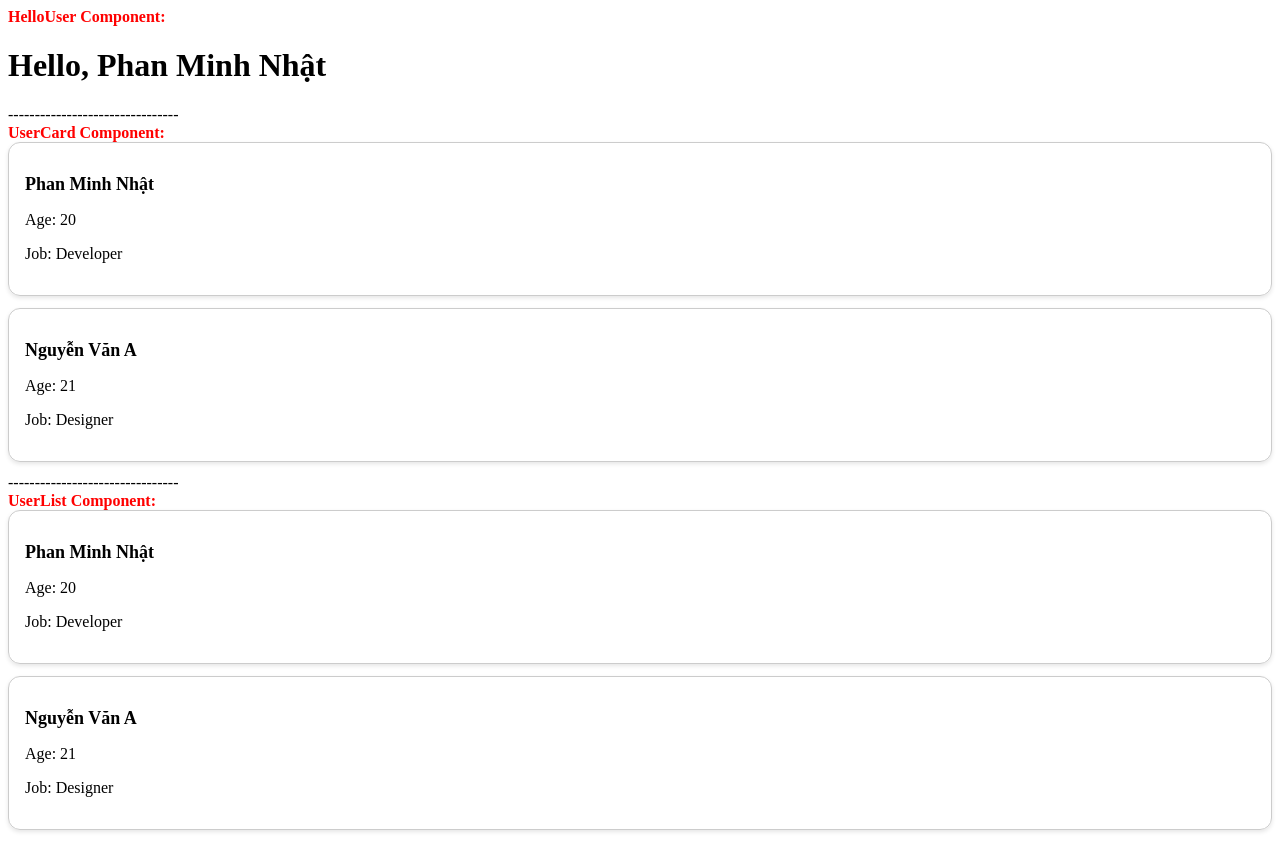
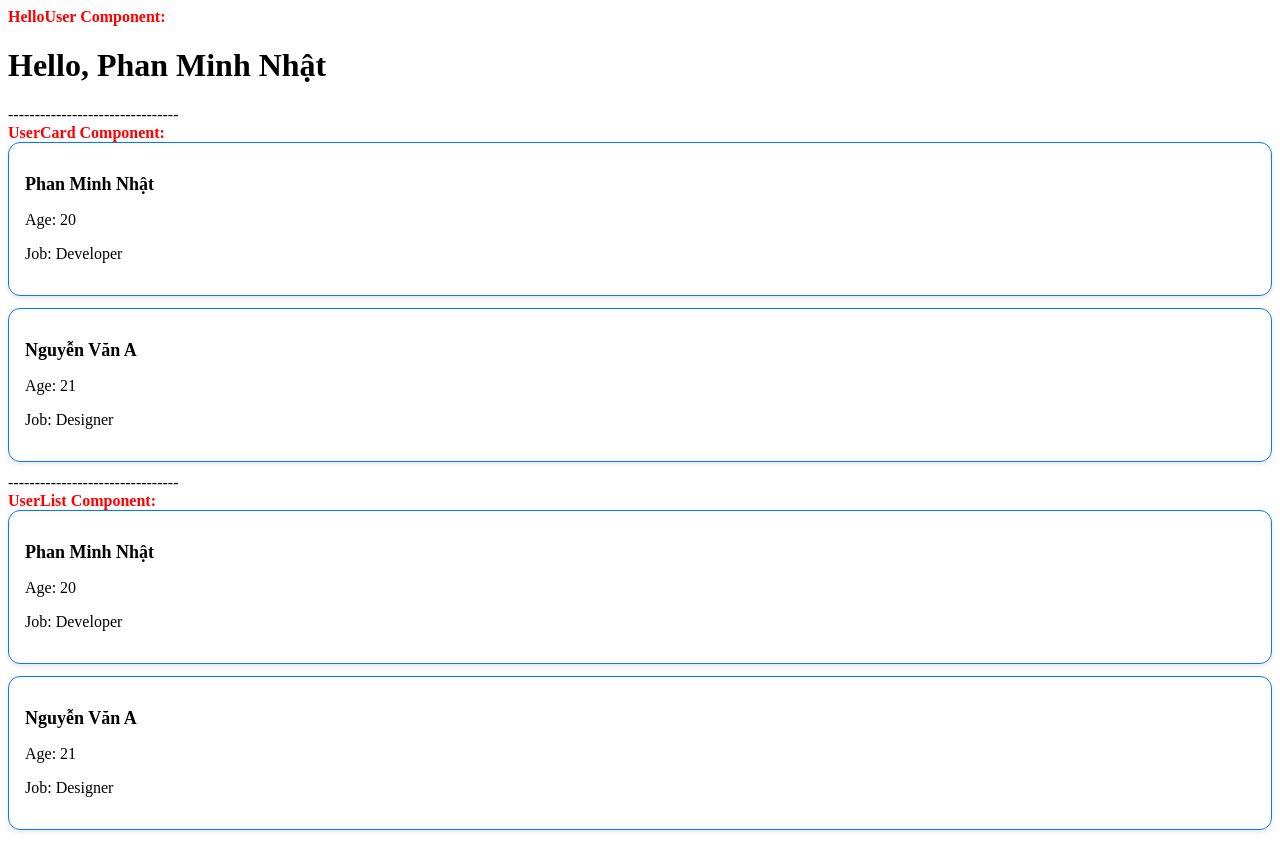
Before and after one commit to pmnhat95/react-study, a React (Vite) app: page / in a window 1280 px wide. Built offline with nearby package versions, Linux system fonts and the light colour scheme.

Commit message:
Bai 1: Add variable scss

```diff
--- a/src/components/UserCard.module.scss
+++ b/src/components/UserCard.module.scss
@@ -1,6 +1,8 @@
+@use '../styles/_variables.scss' as *;
+
 .card {
-  padding: 16px;
-  border: 1px solid #ccc;
+  padding: $padding;
+  border: 1px solid $primary-color;
   border-radius: 12px;
   margin-bottom: 12px;
   box-shadow: 0 2px 4px rgba(0, 0, 0, 0.1);
--- /dev/null
+++ b/src/styles/_variables.scss
@@ -0,0 +1,2 @@
+$primary-color: #007bff;
+$padding: 16px;
```
